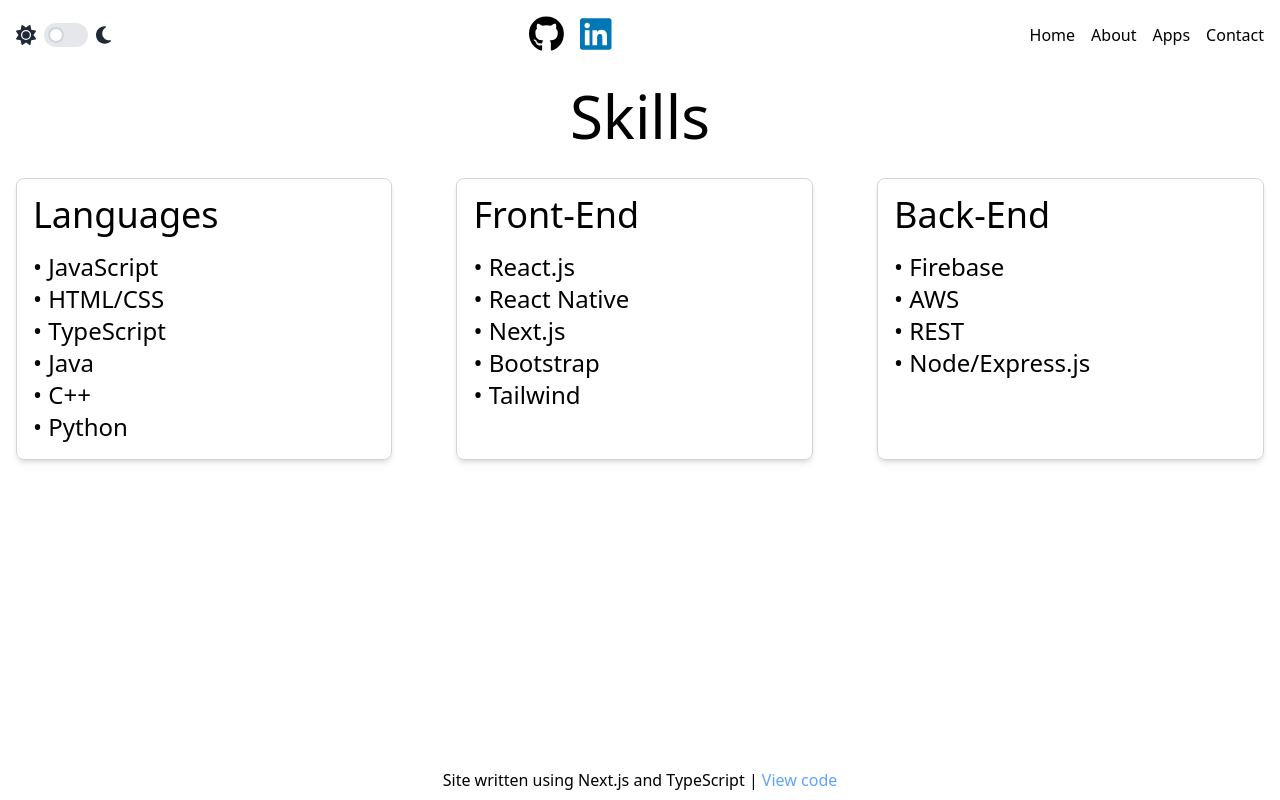
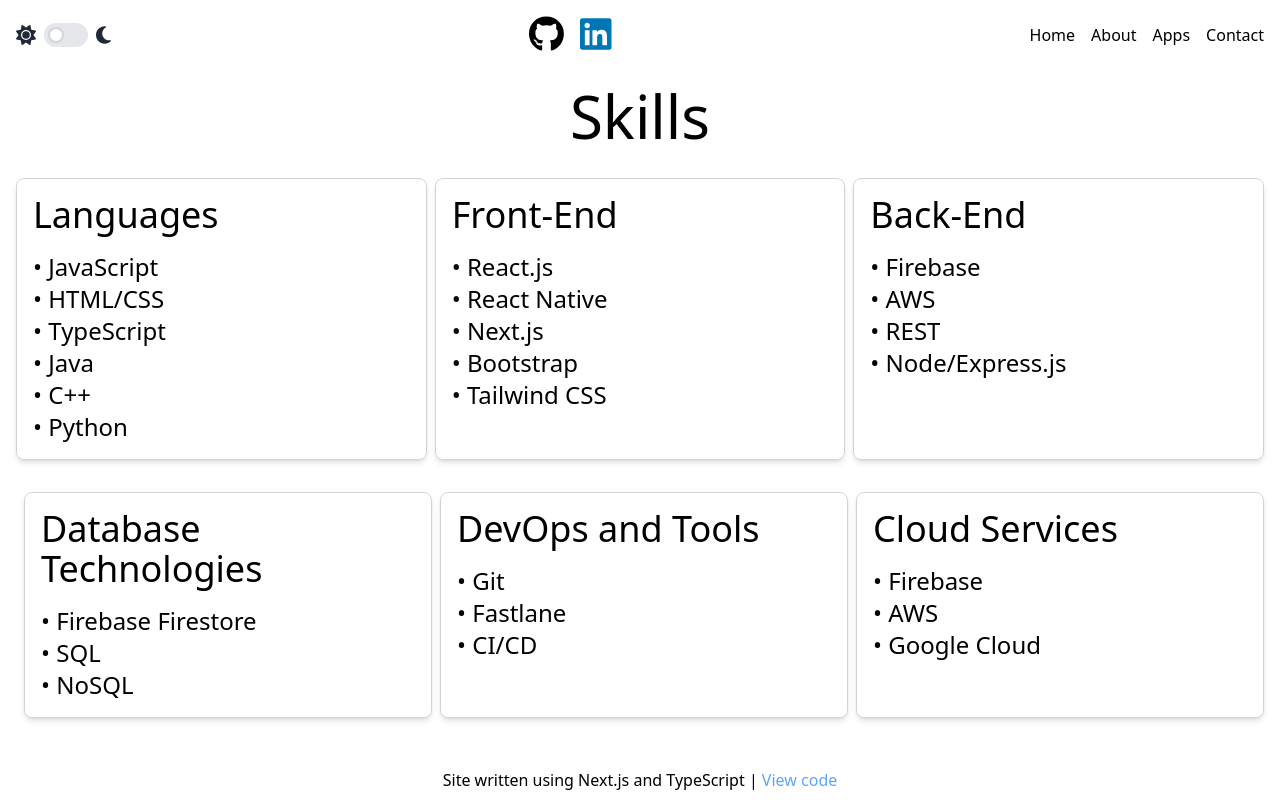
Before and after one commit to neilmccaffrey/Personal-site, a Next.js app: page /about in a window 1280 px wide. Built offline with nearby package versions, Linux system fonts and the light colour scheme.

Commit message:
about page update

```diff
--- a/app/about/page.tsx
+++ b/app/about/page.tsx
@@ -4,8 +4,62 @@
   return (
     <>
       <h1 className="text-6xl dark:text-white text-center">Skills</h1>
-      <div className="flex flex-row space-x-16">
-        <div className="flex-grow max-w-lg mx-auto p-4 border border-gray-300 rounded-lg shadow-md mt-8">
+      <div className="flex flex-wrap justify-center space-x-2">
+        <div className="flex-grow w-80 p-4 border border-gray-300 rounded-lg shadow-md mt-8">
+          <p className="dark:text-white text-4xl">Languages</p>
+          <p className="dark:text-white mt-4 text-2xl">
+            • JavaScript
+            <br />• HTML/CSS
+            <br />• TypeScript
+            <br />• Java
+            <br />• C++
+            <br />• Python
+          </p>
+        </div>
+        <div className="flex-grow w-80 p-4 border border-gray-300 rounded-lg shadow-md mt-8">
+          <p className="dark:text-white text-4xl">Front-End</p>
+          <p className="dark:text-white mt-4 text-2xl">
+            • React.js
+            <br />• React Native
+            <br />• Next.js
+            <br />• Bootstrap
+            <br />• Tailwind CSS
+          </p>
+        </div>
+        <div className="flex-grow w-80 p-4 border border-gray-300 rounded-lg shadow-md mt-8">
+          <p className="dark:text-white text-4xl">Back-End</p>
+          <p className="dark:text-white mt-4 text-2xl">
+            • Firebase
+            <br />• AWS
+            <br />• REST
+            <br />• Node/Express.js
+          </p>
+        </div>
+        <div className="flex-grow w-80 p-4 border border-gray-300 rounded-lg shadow-md mt-8">
+          <p className="dark:text-white text-4xl">Database Technologies</p>
+          <p className="dark:text-white mt-4 text-2xl">
+            • Firebase Firestore
+            <br />• SQL
+            <br />• NoSQL
+          </p>
+        </div>
+        <div className="flex-grow w-80 p-4 border border-gray-300 rounded-lg shadow-md mt-8">
+          <p className="dark:text-white text-4xl">DevOps and Tools</p>
+          <p className="dark:text-white mt-4 text-2xl">
+            • Git
+            <br />• Fastlane
+            <br />• CI/CD
+          </p>
+        </div>
+        <div className="flex-grow w-80 p-4 border border-gray-300 rounded-lg shadow-md mt-8">
+          <p className="dark:text-white text-4xl">Cloud Services</p>
+          <p className="dark:text-white mt-4 text-2xl">
+            • Firebase
+            <br />• AWS
+            <br />• Google Cloud
+          </p>
+        </div>
+        {/* <div className="flex-grow max-w-lg mx-auto p-4 border border-gray-300 rounded-lg shadow-md mt-8">
           <p className="dark:text-white text-4xl">Languages</p>
           <p className="dark:text-white mt-4 text-2xl">
             • JavaScript
@@ -34,7 +88,7 @@
             <br />• REST
             <br />• Node/Express.js
           </p>
-        </div>
+        </div> */}
       </div>
     </>
   );
```
